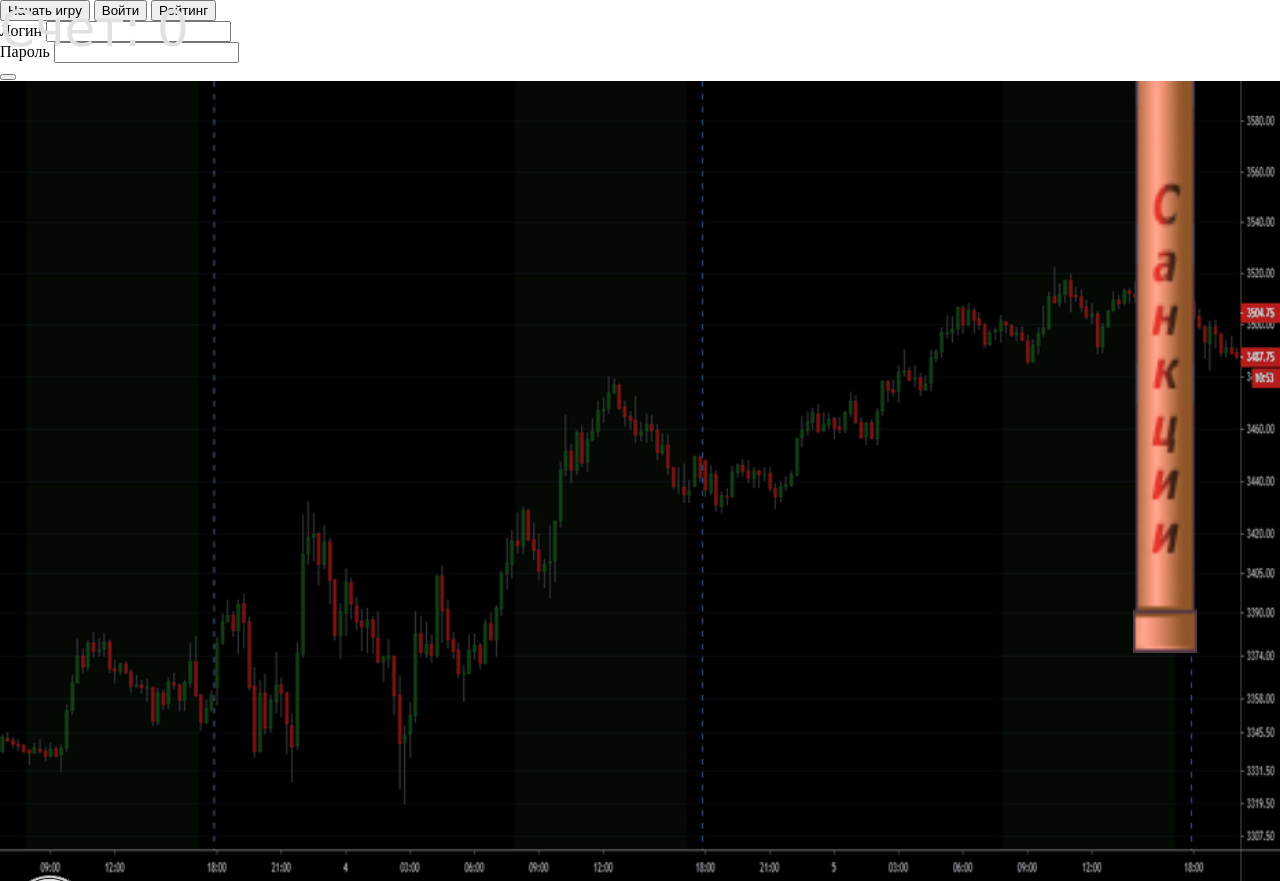
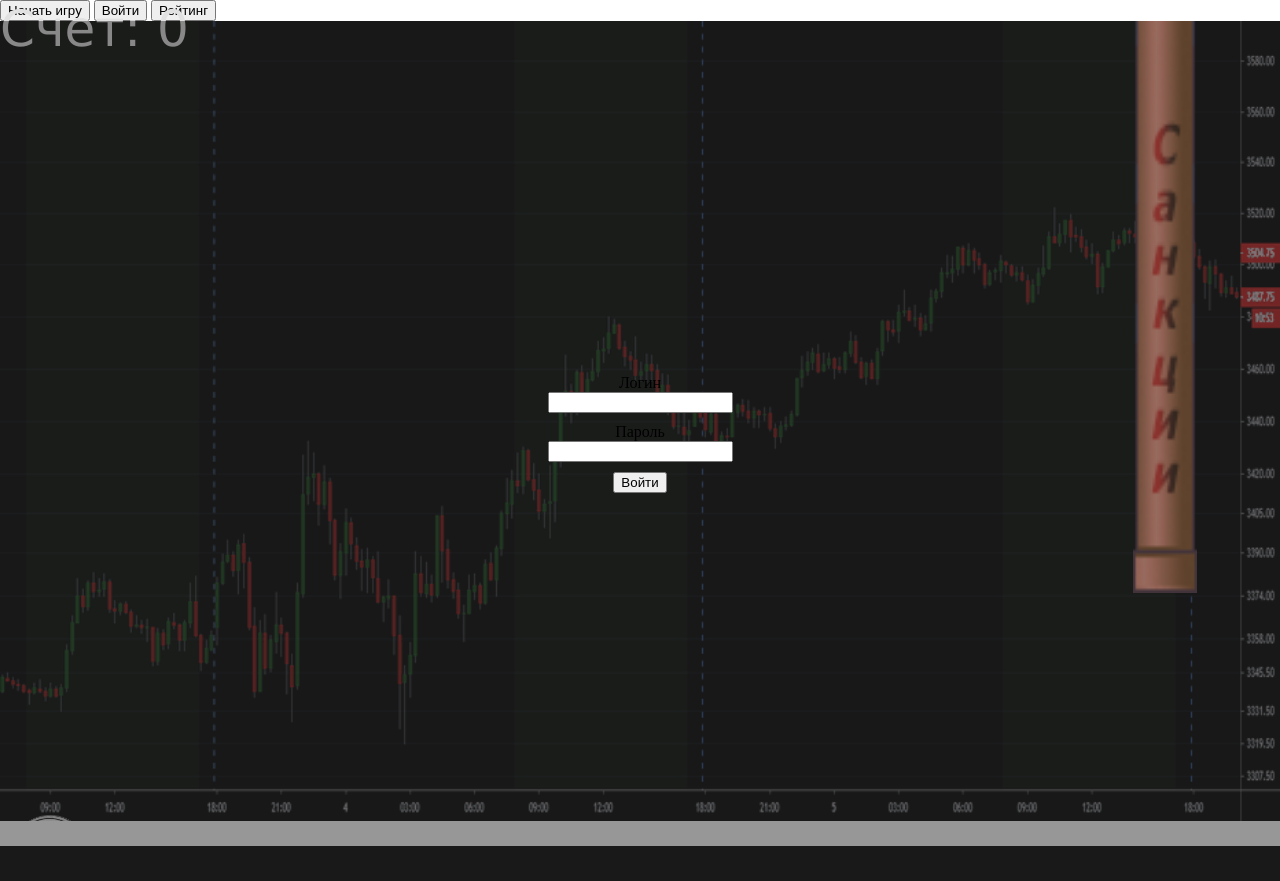
Before and after one commit to Dadadam999/apiscore.ru, a PHP site: page / in a window 1280 px wide. After the commit the page ends 846 px from the top, so only its background shows below. Run offline with PHP 8.4, Linux system fonts and the light colour scheme.

Commit message:
auth form style

```diff
--- a/css/style.css
+++ b/css/style.css
@@ -1,4 +1,5 @@
 body {
+    position: relative;
     margin: 0;
     padding: 0;
     top:0;
@@ -6,7 +7,6 @@ body {
 }
 
 .canvas {
-    position: absolute;
     width: 100%;
     height: 100%;
     overflow: hidden;
@@ -20,3 +20,37 @@ body {
     font: 50px Verdana;
     z-index: 1;
 }
+
+.auth {
+      position: absolute;
+      display: flex;
+      align-items: center;
+      align-content: center;
+      width: 100%;
+      height: 100%;
+      z-index: 999;
+}
+
+.auth-form {
+      display: flex;
+      flex-direction: column;
+      flex-wrap: nowrap;
+      align-items: center;
+      width: 100%;
+}
+
+.auth-content {
+      width: 100%;
+}
+
+.fogging {
+      background: #30303080;
+}
+
+.auth-wrapper {
+      display: flex;
+      flex-direction: column;
+      align-items: center;
+      flex-wrap: nowrap;
+      padding: 5px;
+}
--- a/index.php
+++ b/index.php
@@ -23,7 +23,9 @@
            <button type="button" name="auth" class="menu_auth">Войти</button>
            <button type="button" name="rank" class="menu_rank">Рейтинг</button>
       </div>
-      <form class="auth" action="" method="post" style="">
+      <div class="auth fogging">
+        <div class="auth-content">
+          <form class="auth-form" action="" method="post" style="">
             <div class="auth-wrapper">
                <label for="login">Логин</label>
                <input type="text" name="login" value="">
@@ -33,9 +35,12 @@
                <input type="text" name="pass" value="">
             </div>
             <div class="auth-wrapper">
-           <button type="submit" name="submit" class="auth_submit"></button>
+               <button type="submit" name="submit" class="auth_submit">Войти</button>
             </div>
           </form>
+        </div>
+
+      </div>
       <canvas class="canvas"></canvas>
   </body>
 </html>
```
Lines whose indentation alone changed are shown as unchanged.
